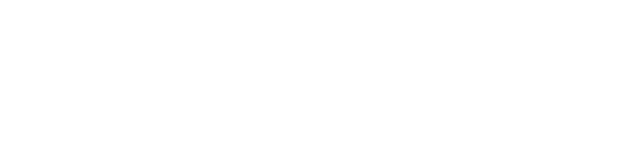
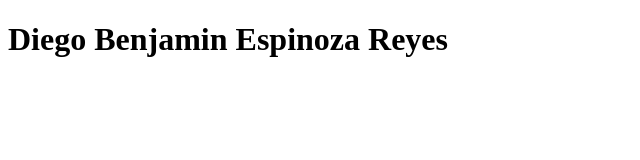
Before and after one commit to despinoza-2021308/Prueba1_IIN5AM, a plain HTML site: page index.html in a window 1280 px wide. Shown: the whole page, without its empty margins (0-640 px from the left). Drawn offline with Linux system fonts and the light colour scheme.

Commit message:
Agregar en nombre en titulo 1

```diff
--- a/index.html
+++ b/index.html
@@ -6,6 +6,6 @@
     <title>Diego Espinoza</title>
 </head>
 <body>
-
+        <h1>Diego Benjamin Espinoza Reyes</h1>
 </body>
 </html>
```
